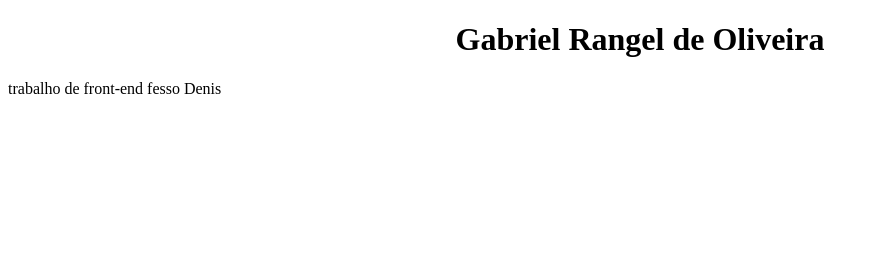
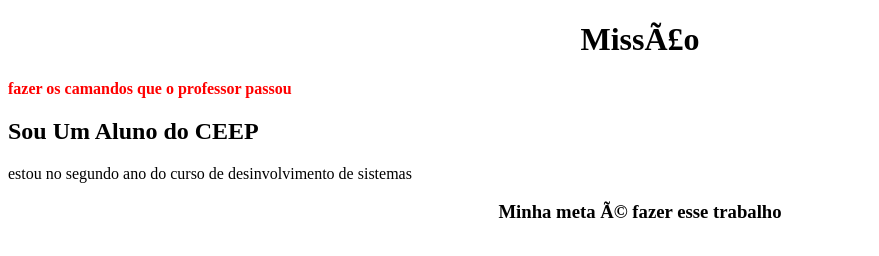
Before and after one commit to gabriel-rangel-01/trabalho-front-end, a plain HTML site: page index.html in a window 1280 px wide. Shown: the whole page, without its empty margins (0-879 px from the left). Drawn offline with Linux system fonts and the light colour scheme.

Commit message:
Add files via upload

```diff
--- a/index.html
+++ b/index.html
@@ -1,7 +1,18 @@
 <!DOCTYPE html>
 <meta lang="pt-br">
-<title>Gabriel jogado</title>
+<meta charset="UTI-8"/>
 
-<h1 style="text-align: center;">Gabriel Rangel de Oliveira</h1>
+<h1 style="text-align: center;">Missão</h1>
 
-  <p> trabalho de front-end fesso Denis</p>
+  <p style="color: red;"><strong> fazer os camandos que o professor passou </strong></p>
+
+  <body>
+  <header>
+    <h2 style="text-align: left;"> Sou Um Aluno do CEEP</h2>
+    <p> estou no segundo ano do curso de desinvolvimento de sistemas</p>
+  </header>
+  <main>
+ <h3 style="text-align: center;"> <strong>Minha meta é fazer esse trabalho </strong></h3>
+
+  </main>
+  </body>
```
